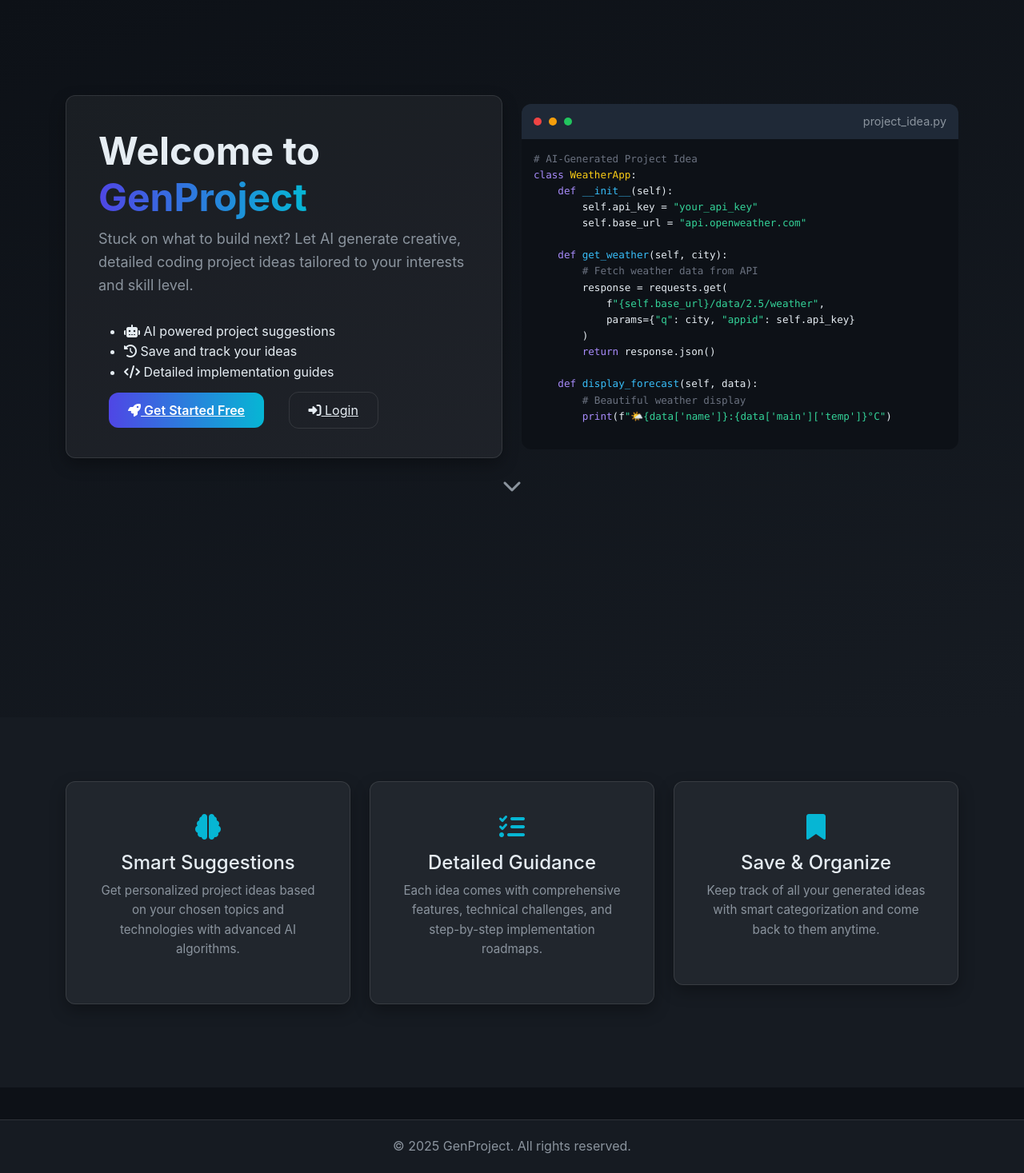
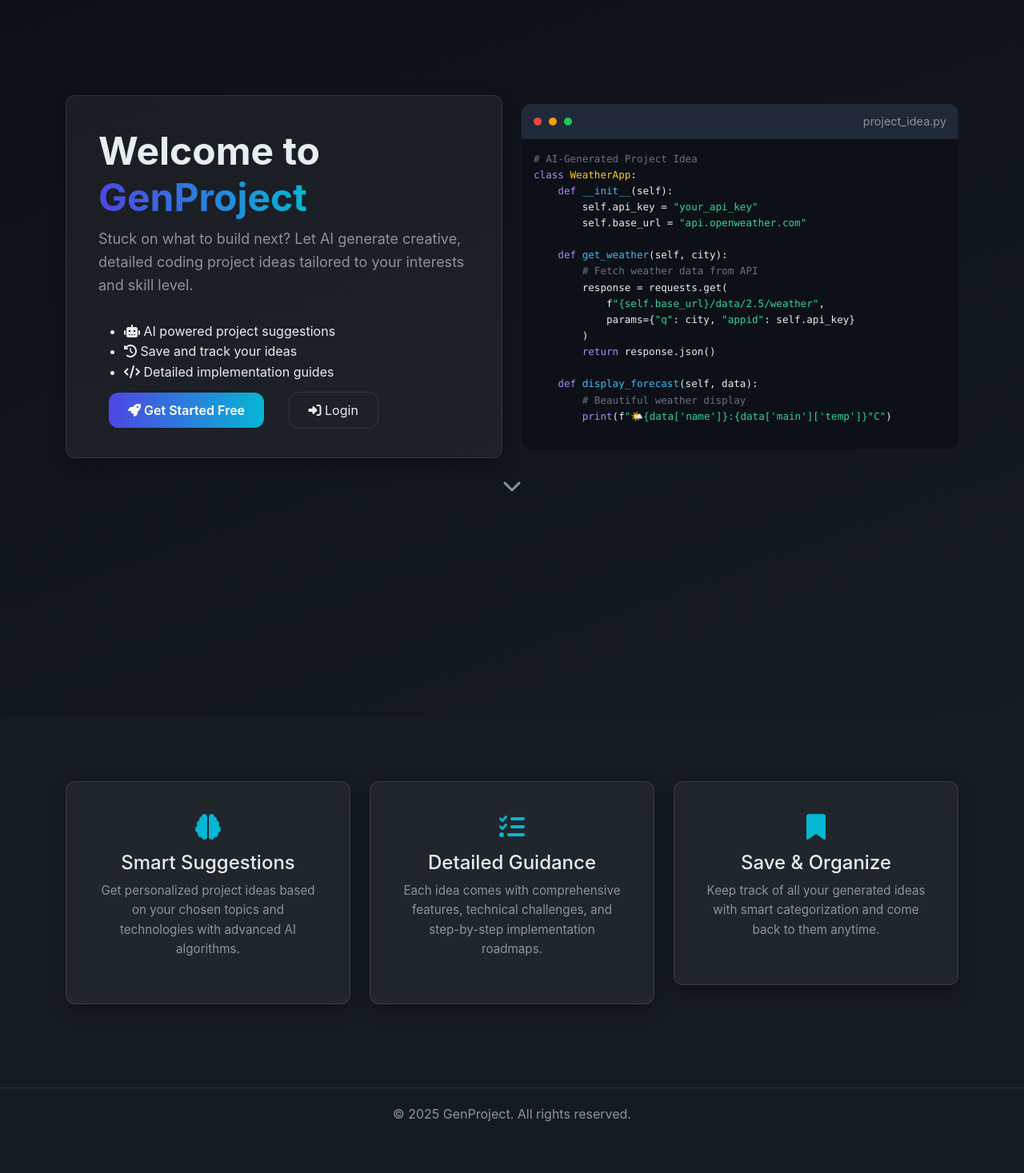
Before and after one commit to madstercoder7/GenProject, a Flask app: page / in a window 1280 px wide. Shown: the part 71-1538 px from the top of the page at 80% size. After the commit the page ends 1474 px from the top, so only its background shows below. Run offline with Flask 3, Linux system fonts and the light colour scheme; parts of the project's set-up code (start-up, migrations or seed data) failed here and were passed over.

Commit message:
Fixed a small issue with a gap above the footer

```diff
--- a/static/styles.css
+++ b/static/styles.css
@@ -11,6 +11,10 @@
     --border-radius: 12px;
     --glass-bg: rgba(255, 255, 255, 0.05);
     --glass-border: rgba(255, 255, 255, 0.1);
+}
+
+a {
+    text-decoration: none;
 }
 
 body {
@@ -296,7 +300,6 @@ body {
 
 .footer {
     padding: 20px 0;
-    margin-top: 40px;
     background: var(--bg-secondary);
     border-top: 1px solid var(--glass-border);
     color: var(--text-muted);
--- a/templates/base.html
+++ b/templates/base.html
@@ -73,9 +73,7 @@
         {% endwith %}
     </div>
 
-    <div class="{% block main_class %}{% endblock %}">
-        {% block content %}{% endblock %}
-    </div>
+    {% block content %}{% endblock %}
 
     <footer class="footer text-center">
         <div class="container">
```
